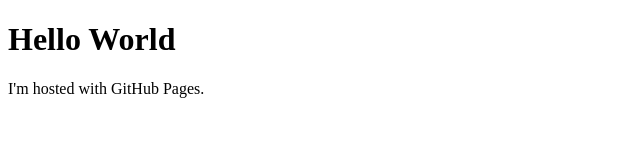
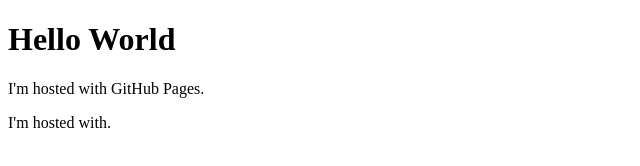
Before and after one commit to c1c1/.github.io, a plain HTML site: page index.html in a window 1280 px wide. Shown: the whole page, without its empty margins (0-640 px from the left). Drawn offline with Linux system fonts and the light colour scheme.

Commit message:
Update index.html

```diff
--- a/index.html
+++ b/index.html
@@ -3,5 +3,6 @@
 <body>
 <h1>Hello World</h1>
 <p>I'm hosted with GitHub Pages.</p>
+<p>I'm hosted with.</p>
 </body>
 </html>
```
